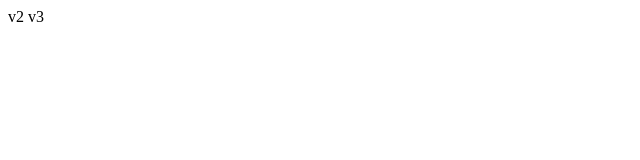
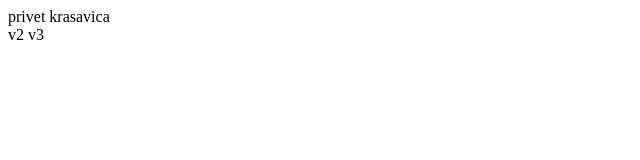
Before and after one commit to Vironik1991/prodject, a website: page public_html/index.html in a window 1280 px wide. Shown: the whole page, without its empty margins (0-640 px from the left). Drawn offline with Linux system fonts and the light colour scheme.

Commit message:
Update index.html
look at me

```diff
--- a/public_html/index.html
+++ b/public_html/index.html
@@ -11,6 +11,7 @@
         <meta name="viewport" content="width=device-width, initial-scale=1.0">
     </head>
     <body>
+        privet krasavica
         <div></div>
         v2
         v3
```
